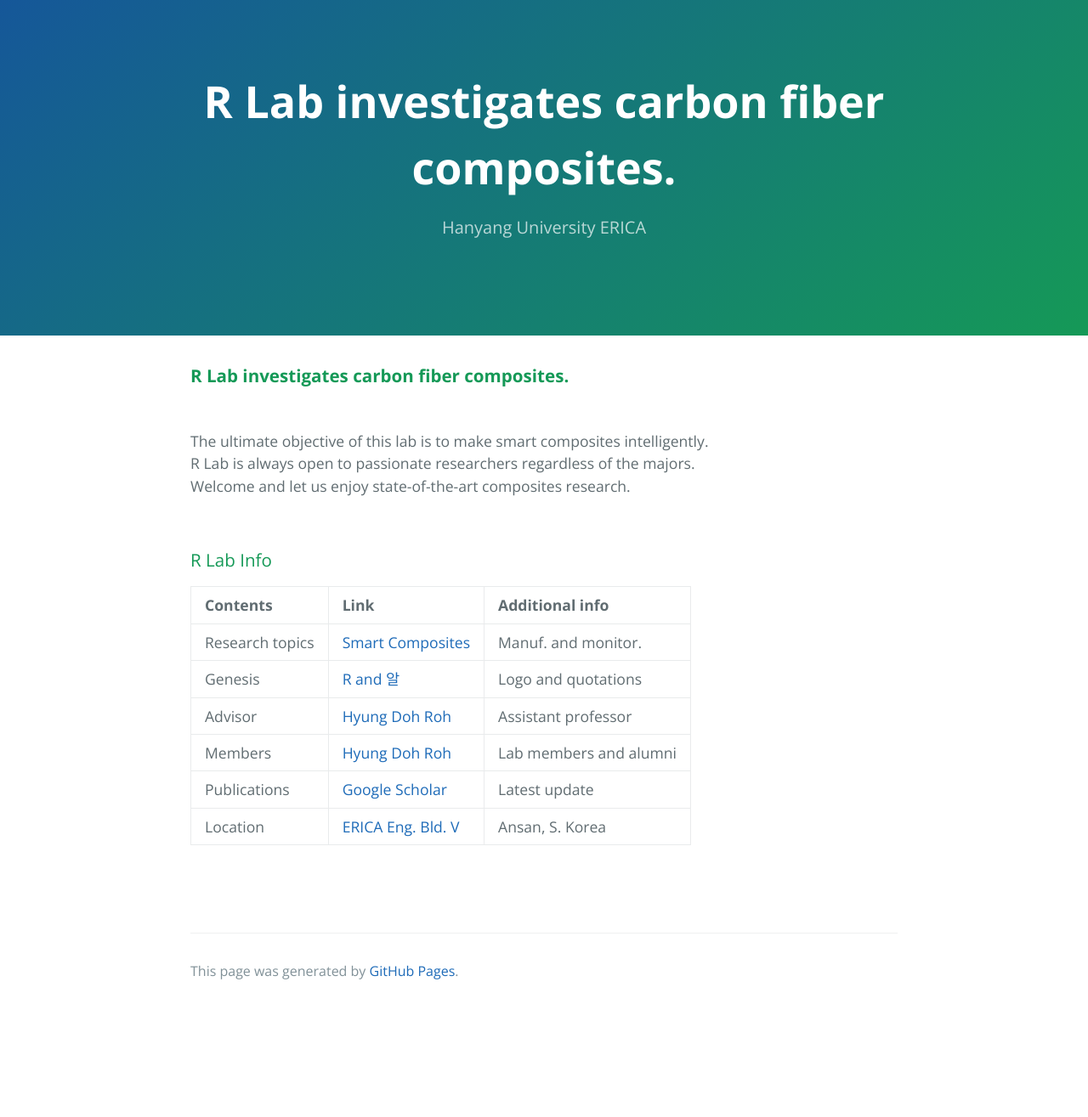
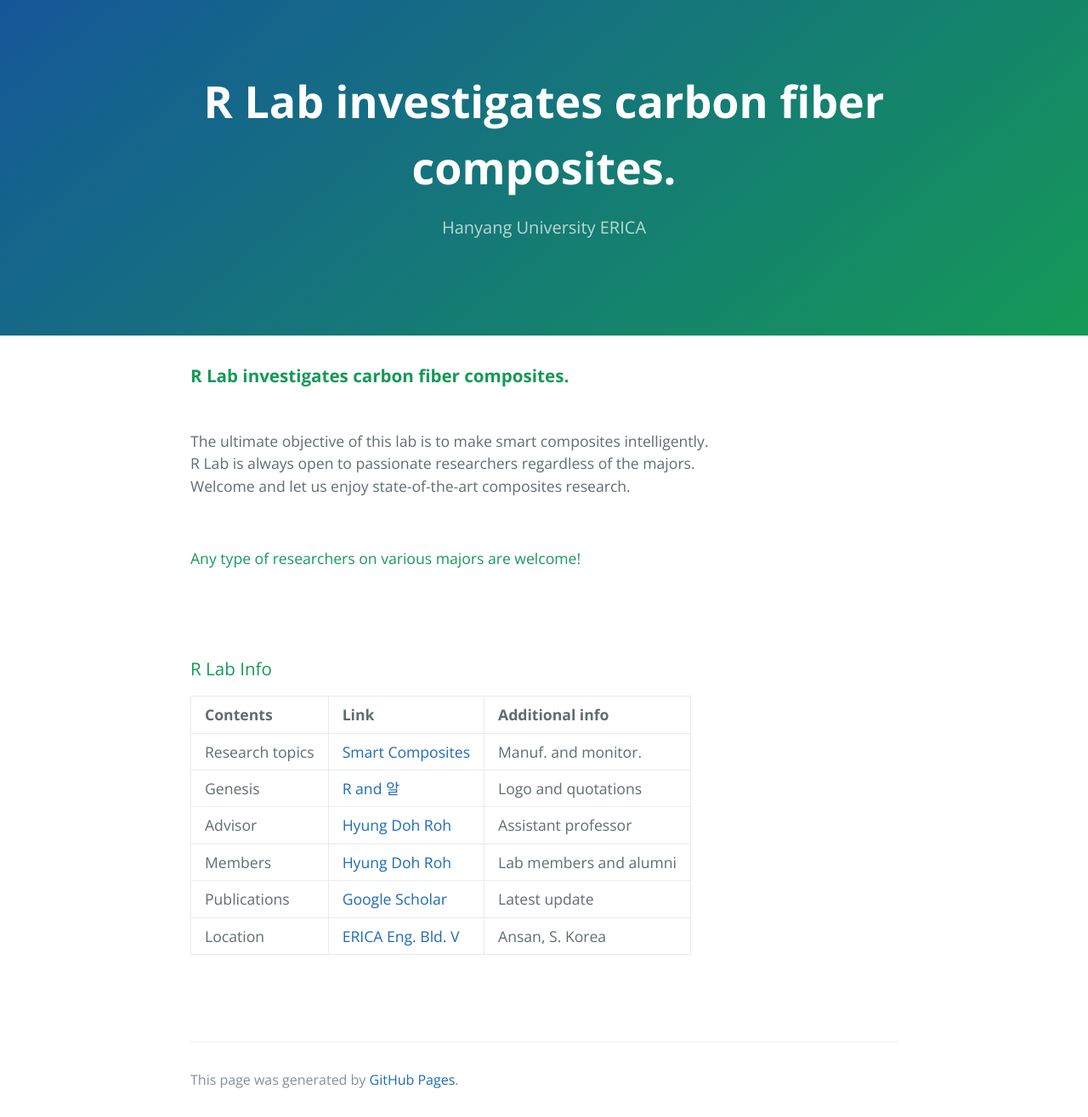
Before and after one commit to rhd1213/rhd1213.github.io, a Jekyll site: the page built from index.md, in a window 1280 px wide. Shown: the whole page at 85% size. Built offline with Jekyll 4.4.1, drawn with Linux system fonts in a browser that asks for light colours; our own code applies the rules of GitHub Pages for plain Markdown files; before the commit the page ends 1187 px from its top, so only the background shows below that.

Commit message:
Update index.md

```diff
--- a/index.md
+++ b/index.md
@@ -2,6 +2,10 @@
 The ultimate objective of this lab is to make smart composites intelligently. <br>
 R Lab is always open to passionate researchers regardless of the majors. <br>
 Welcome and let us enjoy state-of-the-art composites research. <br>
+<br>
+#### Any type of researchers on various majors are welcome!
+
+<br>
 <br>
 
 ### R Lab Info
```
